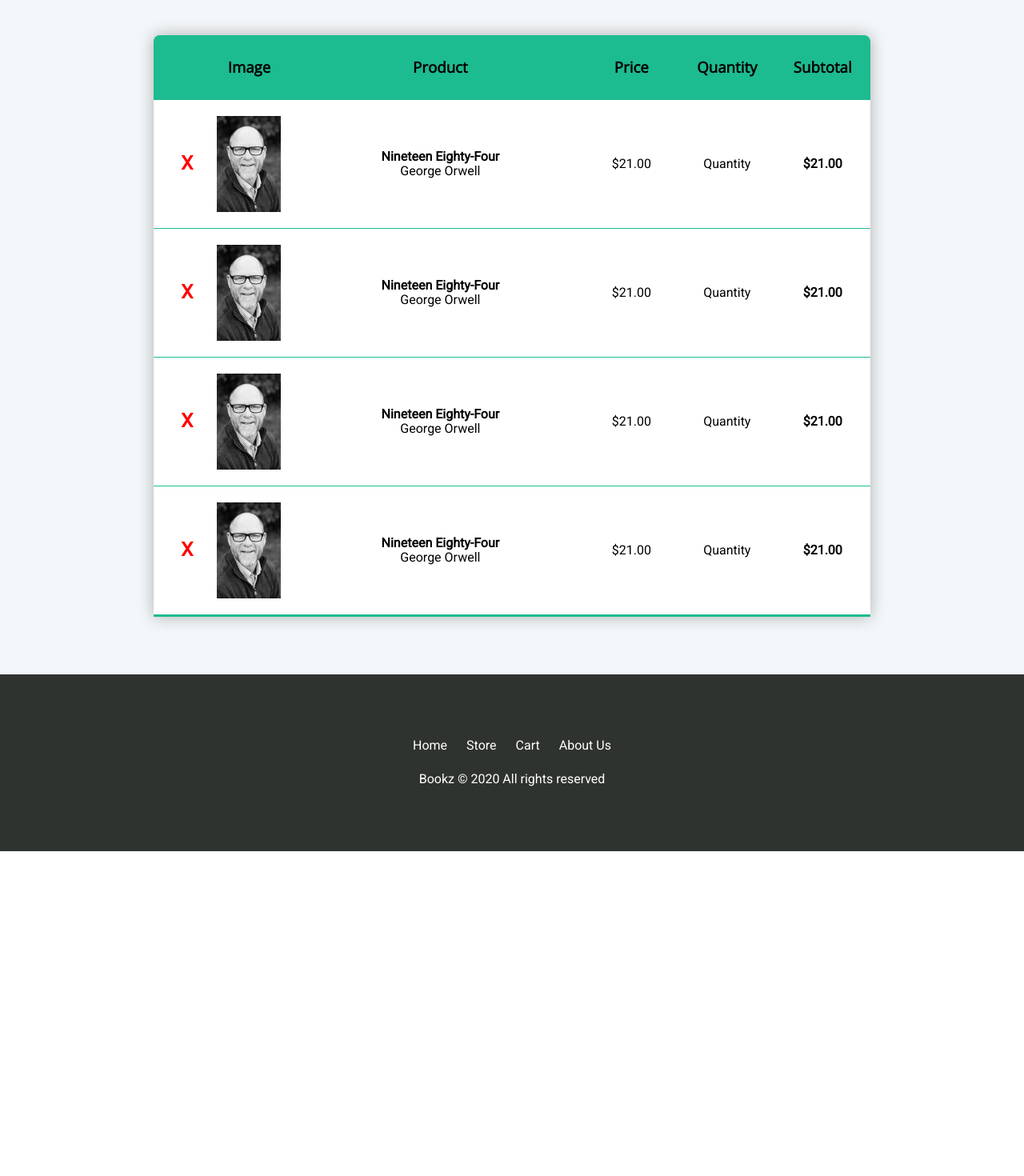
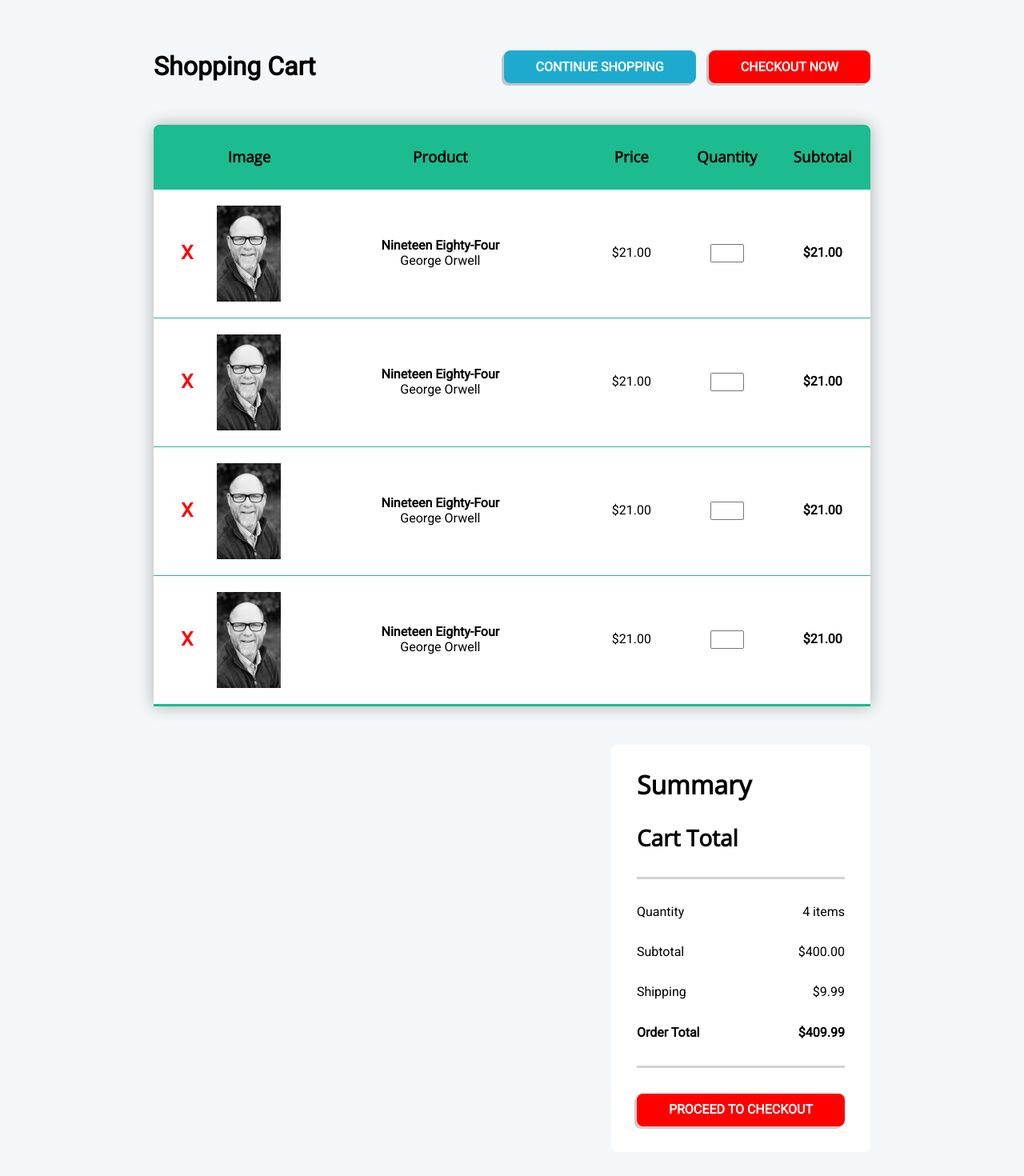
Before and after one commit to Urs97/ecommerce-bookstore-app, a React (Create React App) app: page /cart in a window 1280 px wide. Shown: the part 460-1930 px from the top of the page at 80% size. Before the commit the page ends 1524 px from the top, so only its background shows below. Built offline with nearby package versions, Linux system fonts and the light colour scheme.

Commit message:
added cart checkout

```diff
--- a/src/components/Cart/Cart.js
+++ b/src/components/Cart/Cart.js
@@ -2,6 +2,7 @@ import React, { useEffect } from 'react';
 import './Cart.scss';
 import PageHeader from '../PageHeader/PageHeader';
 import CartItem from '../CartItem/CartItem';
+import CartCheckout from '../CartCheckout/CartCheckout';
 
 const Cart = () => {
 
@@ -13,6 +14,13 @@ const Cart = () => {
         <main>
             <PageHeader title="Your Cart" color="green"/>
             <section className="cart-container">
+                <section className="cart-nav">
+                    <h1>Shopping Cart</h1>
+                    <section className="cart-nav-btns">
+                        <button className="button continue-btn">Continue Shopping</button>
+                        <button className="button checkout-btn">Checkout Now</button>
+                    </section>
+                </section>
                 <section className="product-container">
                     <CartItem header={"header"}/>
                     <CartItem />
@@ -21,6 +29,7 @@ const Cart = () => {
                     <CartItem />
                 </section>
             </section>
+            <CartCheckout />
         </main>
     )
 };
--- a/src/components/Cart/Cart.scss
+++ b/src/components/Cart/Cart.scss
@@ -2,7 +2,35 @@
 
 .cart-container {
     padding: $vertical-content-padding $horizontal-content-padding;
+    padding-bottom: 3em;
     background-color: #F4F7F9;
+
+    .cart-nav {
+        padding-bottom: 2em;
+        display: flex;
+        align-items: center;
+        justify-content: space-between;
+
+        .cart-nav-btns {
+
+            .continue-btn {
+                background-color: $dark-blue;
+            }
+
+            .continue-btn:hover {
+                background-color: $yellow;
+            }
+
+            .checkout-btn {
+                margin-left: 1em;
+                background-color: red;
+            }
+
+            .checkout-btn:hover {
+                background-color: $yellow;
+            }
+        }
+    }
 
     .product-container {
         background-color: #FFFFFF;
--- /dev/null
+++ b/src/components/CartCheckout/CartCheckout.js
@@ -0,0 +1,26 @@
+import React from 'react';
+import './CartCheckout.scss';
+
+const CartCheckout = () => {
+    return (
+        <section className="cart-checkout">
+            <section className="cart-checkout-grid">
+                <h2 className="title">Summary</h2>
+                <h3 className="title">Cart Total</h3>
+                <span className="divider" />
+                <span className="quantity">Quantity</span>
+                <span className="quantity-number">4 items</span>
+                <span className="subtotal">Subtotal</span>
+                <span className="subtotal-price">$400.00</span>
+                <span className="shipping">Shipping</span>
+                <span className="shipping-price">$9.99</span>
+                <span className="total">Order Total</span>
+                <span className="total-price">$409.99</span>
+                <span className="divider-2" />
+                <button className="button">Proceed To Checkout</button>
+            </section>
+        </section>
+    );
+};
+
+export default CartCheckout;
--- /dev/null
+++ b/src/components/CartCheckout/CartCheckout.scss
@@ -0,0 +1,95 @@
+@import '../../styles/shared.scss';
+
+.cart-checkout {
+    padding: 0 $horizontal-content-padding;
+    padding-bottom: $vertical-content-padding;
+    background-color: #F4F7F9;
+    display: flex;
+    flex-direction: column;
+    align-items: flex-end;
+
+    .cart-checkout-grid {
+        padding: 2em 2em;
+        background-color: #FFFFFF;
+        border-radius: $border-radius;
+        display: grid;
+        grid-template-areas:
+            "title title"
+            "subtitle subtitle"
+            "divider divider"
+            "quantity quantity-number"
+            "subtotal subtotal-price"
+            "shipping shipping-price"
+            "total total-price"
+            "divider-2 divider-2"
+            "checkout checkout";
+        row-gap: 2em;
+
+        h2 {
+            grid-area: title;
+            font-size: 2em;
+        }
+
+        h3 {
+            grid-area: subtitle;
+            font-size: 1.75em;
+        }
+
+        .divider {
+            grid-area: divider;
+            border-bottom: 3px solid #D3D3D3;
+        }
+
+        .quantity {
+            grid-area: quantity;
+        }
+
+        .quantity-number {
+            grid-area: quantity-number;
+            justify-self: flex-end;
+        }
+
+        .subtotal {
+            grid-area: subtotal;
+        }
+
+        .subtotal-price {
+            grid-area: subtotal-price;
+            justify-self: flex-end;
+        }
+
+        .shipping {
+            grid-area: shipping;
+        }
+
+        .shipping-price {
+            grid-area: shipping-price;
+            justify-self: flex-end;
+        }
+
+        .total {
+            grid-area: total;
+            font-weight: 600;
+        }
+
+        .total-price {
+            font-weight: 600;
+            grid-area: total-price;
+            justify-self: flex-end;
+        }
+
+        .divider-2 {
+            grid-area: divider-2;
+            border-bottom: 3px solid #D3D3D3;
+        }
+
+        & button {
+            grid-area: checkout;
+            background-color: red;
+        }
+
+        & button:hover {
+            background-color: $yellow;
+        }
+    }
+}
--- a/src/components/CartItem/CartItem.js
+++ b/src/components/CartItem/CartItem.js
@@ -15,6 +15,8 @@ const CartItem = ({ header }) => {
         </section>
     )
 
+    // Add button focus ring functionality
+
     return (
         <section className="cart-item">
             <button className="remove-item">X</button>
@@ -24,7 +26,10 @@ const CartItem = ({ header }) => {
                 <p>George Orwell</p>
             </span>
             <span className="item-price">$21.00</span>
-            <span className="item-quantity">Quantity</span>
+            <form className="item-quantity">
+                {/* <label for="quantity">Quantity</label> */}
+                <input type="number" id="quantity" name="quantity" min="1" max="5" />
+            </form>
             <span className="item-subtotal">$21.00</span>
         </section>
     );
```
